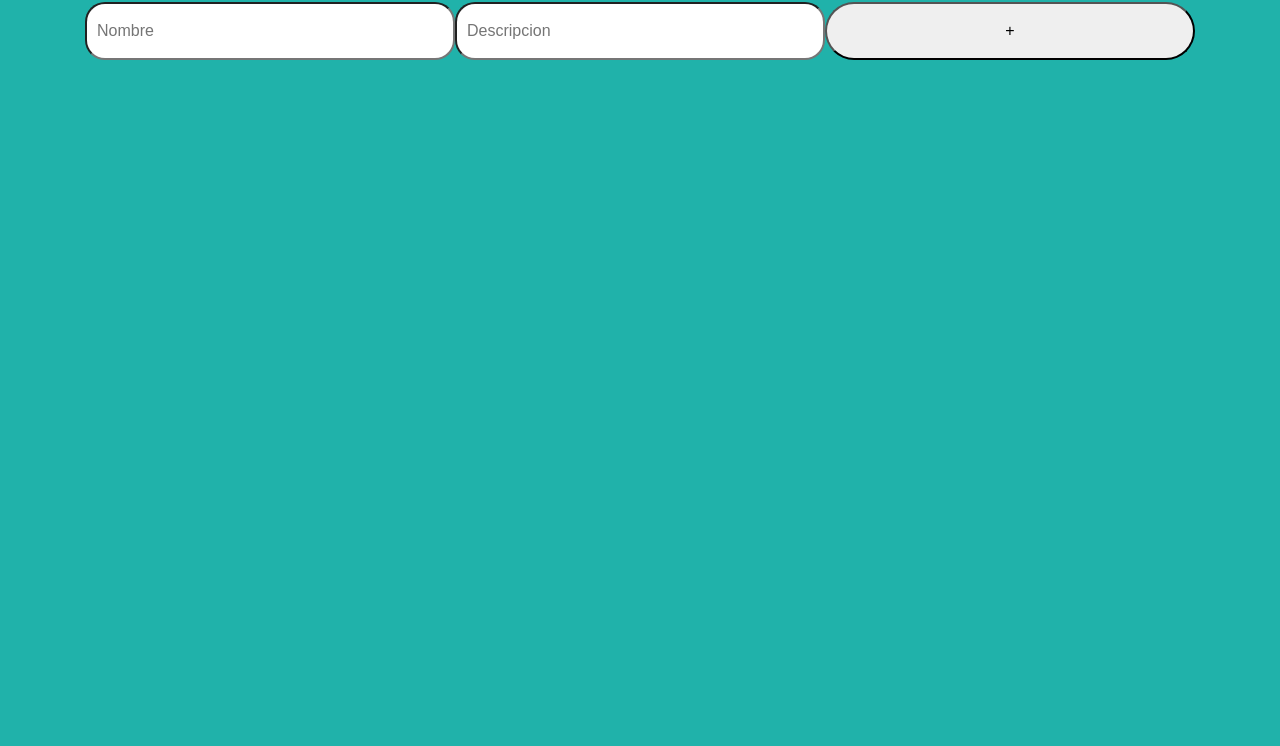
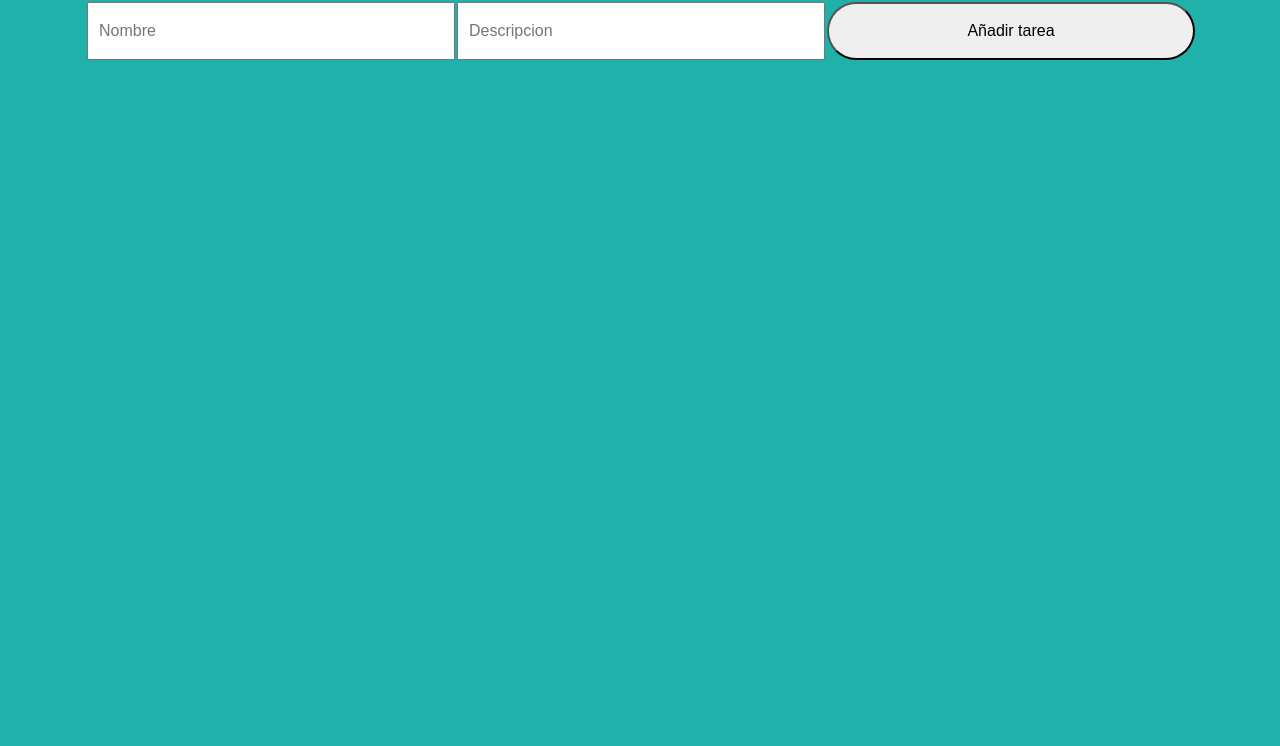
Before and after one commit to IgnacioMartinez10/JavaScriptCoderhouse, a plain HTML site: page Desafio 9/index.html in a window 1280 px wide. Shown: the part 54-800 px from the top of the page. Drawn offline with nearby package versions, Linux system fonts and the light colour scheme.

Commit message:
agregando desafio 9

```diff
--- a/Desafio 9/index.html
+++ b/Desafio 9/index.html
@@ -17,7 +17,7 @@
         <form id="formularioTareas">
             <input id="nombre" type="text" autocomplete="off" placeholder="Nombre">
             <input id="descripcion" type="text" autocomplete="off" placeholder="Descripcion">
-            <input id="btn" class="boton rounded-pill" type="submit" value="+">
+            <input id="btn" class="boton rounded-pill" type="submit" value="Añadir tarea">
         </form>
 
         <div id="lista">
--- a/Desafio 9/style.css
+++ b/Desafio 9/style.css
@@ -20,7 +20,7 @@ body {
     padding: 15px 10px;
     outline: none;
     width: 400px;
-    border-radius: 20px;
+    margin-left: 2px;
   }
 
   #lista{
```
